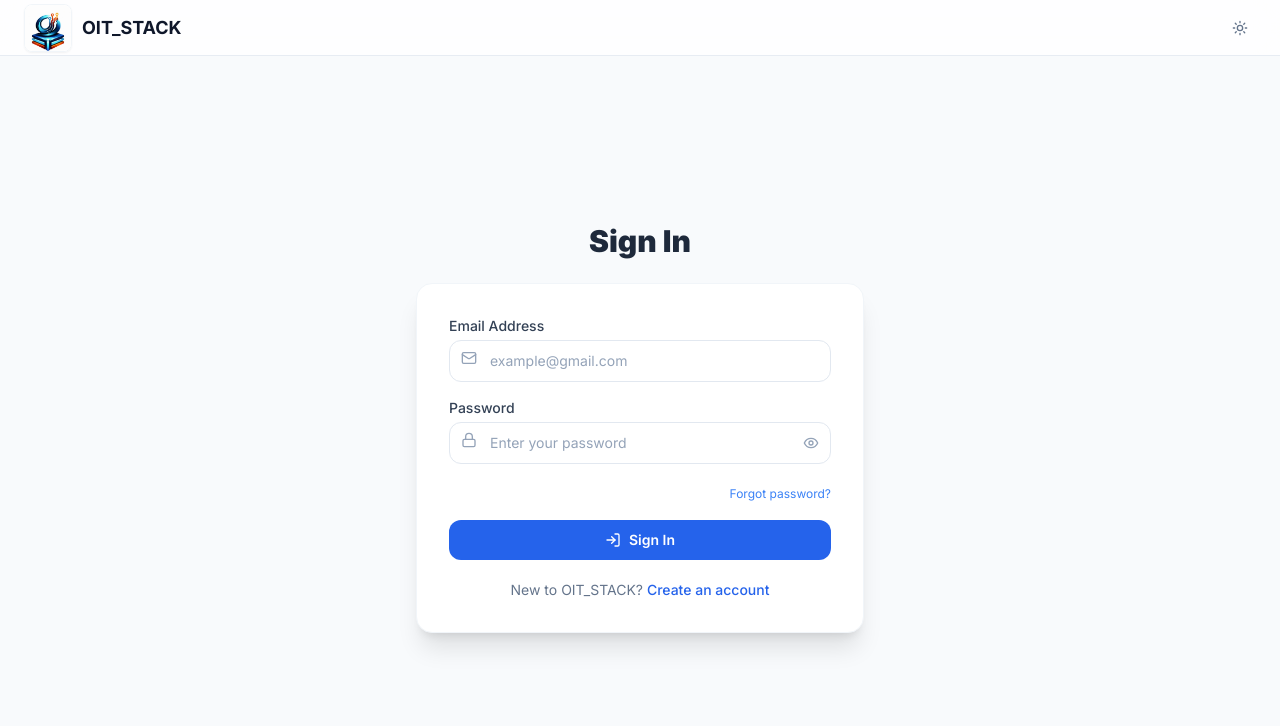
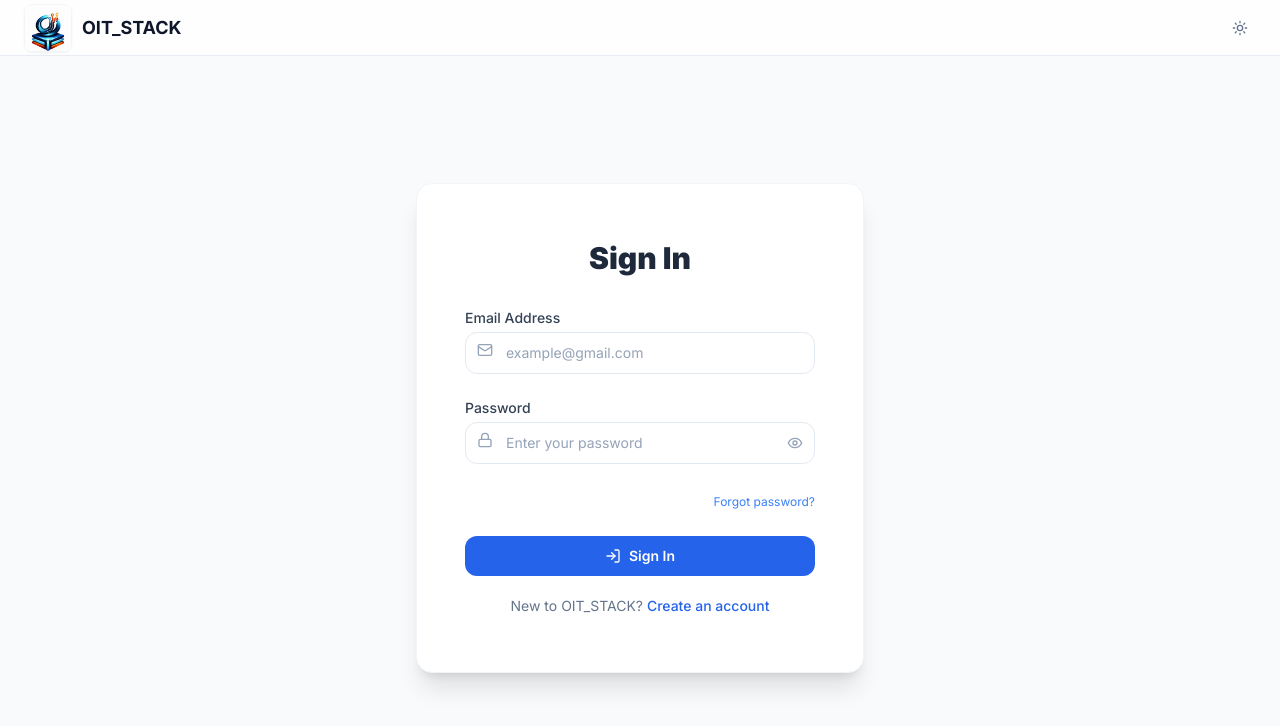
Before and after one commit to PRATAPSANAP1/CorporateTraining, a React (Vite) app in the folder client/: page /login in a window 1280 px wide. Shown: the top 726 px of the page. Built offline with nearby package versions, Linux system fonts and the light colour scheme; no server answers.

Commit message:
Move Sign In heading into form card and increase form height

```diff
--- a/client/src/pages/auth/Login.jsx
+++ b/client/src/pages/auth/Login.jsx
@@ -82,15 +82,15 @@ const Login = () => {
 
       <div className="flex-1 flex flex-col items-center justify-center p-4">
 
-        <h2 className="text-2xl md:text-3xl font-black text-slate-800 dark:text-white mb-6 text-center">
-          Sign In
-        </h2>
-
       <div className="w-full max-w-md">
         {/* Card */}
-        <div className="w-full bg-white dark:bg-slate-900 rounded-2xl shadow-xl border border-slate-100 dark:border-slate-800 transition-all duration-300 p-6 sm:p-8">
+        <div className="w-full bg-white dark:bg-slate-900 rounded-2xl shadow-xl border border-slate-100 dark:border-slate-800 transition-all duration-300 p-8 sm:p-12 sm:py-14">
 
-          <form onSubmit={handleSubmit} className="space-y-4">
+          <h2 className="text-2xl md:text-3xl font-black text-slate-800 dark:text-white mb-8 text-center">
+            Sign In
+          </h2>
+
+          <form onSubmit={handleSubmit} className="space-y-6">
             {/* Email */}
             <div>
               <label className="block text-sm font-medium text-slate-700 dark:text-slate-300 mb-1">Email Address</label>
```
